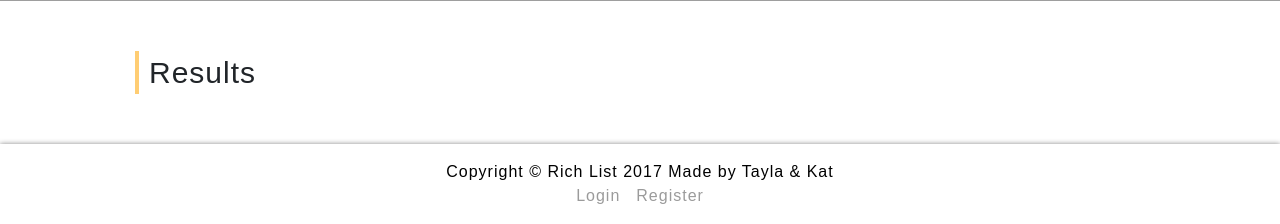
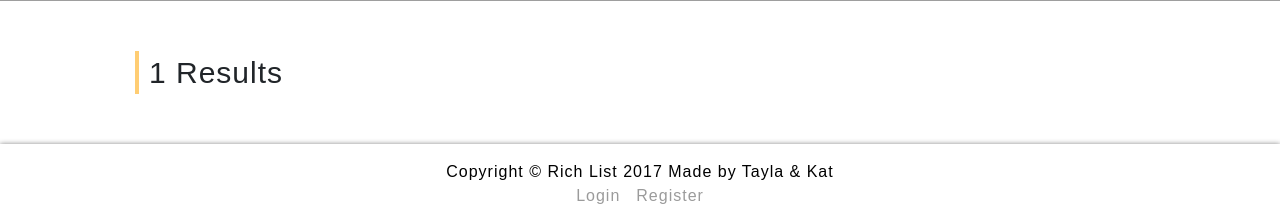
Before and after one commit to katatk/real-estate, a PHP site: page /search.php in a window 1280 px wide. Shown: the part 859-1083 px from the top of the page. Run offline with PHP 8.4, Linux system fonts and the light colour scheme; the visitor is signed in with stand-in values (Sample User, id 1); data comes from the database, SQL or seed files in the repository; some web fonts are replaced; grey boxes are pictures that could not be loaded.

Commit message:
added a readme file for setup, modified search to show the number of results in the title

```diff
--- a/search.php
+++ b/search.php
@@ -32,7 +32,7 @@ include_once 'header.php';
     </div>
     <div class="container">
         <section>
-            <h1 class="title">Results
+            <h1 class="title"><?php echo (isset($_SESSION['num_results']) ? $_SESSION['num_results'] : "")?> Results
                 <?php echo (isset($_GET['city']) ? "For " . $_GET['city'] : "")?> </h1>
             <div class="row align-items-center">
             <?php
@@ -94,8 +94,10 @@ include_once 'header.php';
 
                     $results = $stmt->get_result();
 
+
                     if ($results->num_rows > 0) {
-                        // output data of each row
+                    // output data of each row
+
                         while($row = $results->fetch_assoc()) {
                             $output = "";
                             $output .= "<div class='col-md-6'><div class='p-5'>";
@@ -109,6 +111,8 @@ include_once 'header.php';
                             $output .= "</div></div>";
 
                             echo $output;
+
+                            $_SESSION['num_results'] = $row;
                         }
 
                     } else {
```
Also changed, not shown: README.md (added).
